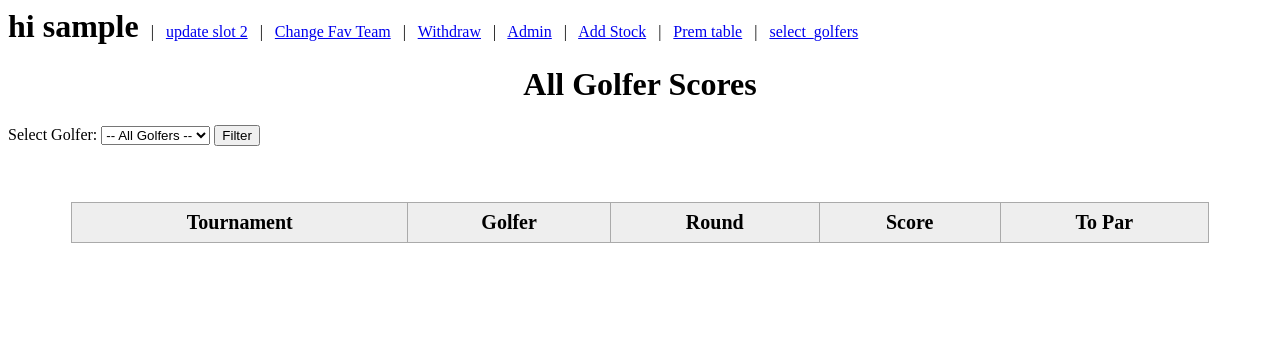
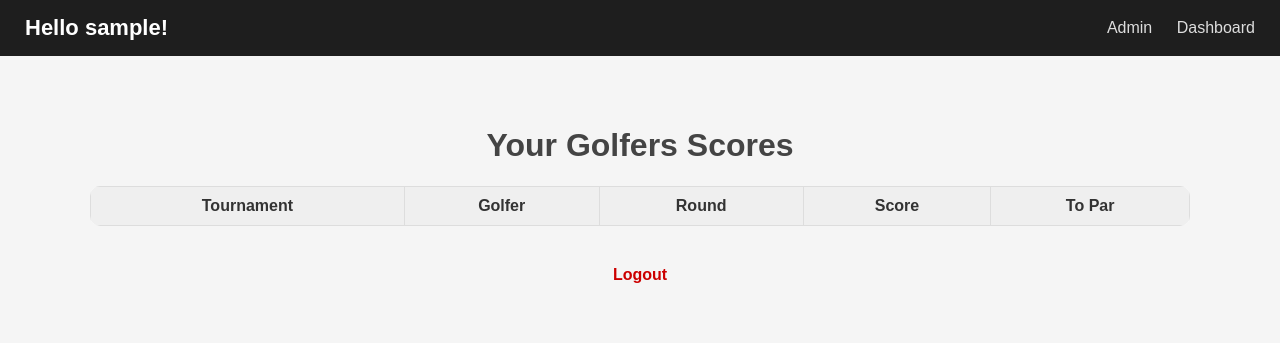
Before and after one commit to oboyle3/prem, a Django app: page /allscores/ in a window 1280 px wide. Shown: the top 343 px of the page. Run offline with Django 5.2, Linux system fonts and the light colour scheme; the visitor is signed in with stand-in values (Sample User, id 1); data comes from the database, SQL or seed files in the repository; lists and menus that the app fills with data are empty.

Commit message:
style changes

```diff
--- a/Fantasy_App/templates/allscores.html
+++ b/Fantasy_App/templates/allscores.html
@@ -1,67 +1,135 @@
 <!DOCTYPE html>
 <html>
 <head>
-    <title>All Golfer Scores</title>
+    <title>All Scores</title>
 
     <style>
+        body {
+            margin: 0;
+            font-family: Arial, sans-serif;
+            background: #f5f5f5;
+            color: #333;
+        }
+
+        /* ---------------- TOP NAV ---------------- */
+        .navbar {
+            background: #1e1e1e;
+            color: white;
+            padding: 15px 25px;
+            display: flex;
+            align-items: center;
+            justify-content: space-between;
+        }
+        .navbar .left {
+            font-size: 22px;
+            font-weight: bold;
+        }
+        .navbar a {
+            color: #ddd;
+            margin-left: 20px;
+            text-decoration: none;
+            font-size: 16px;
+        }
+        .navbar a:hover {
+            color: #fff;
+        }
+
+        /* -------------- LAYOUT WRAPPER -------------- */
+        .container {
+            max-width: 1100px;
+            margin: 30px auto;
+            padding: 20px;
+        }
+
+        /* -------------- SECTION HEADERS -------------- */
+        h1, h2 {
+            color: #444;
+            text-align: center;
+        }
+        h2 {
+            border-bottom: 2px solid #ccc;
+            padding-bottom: 6px;
+            margin-top: 30px;
+        }
+
+        /* ------------------ TABLES ------------------ */
         table {
+            width: 100%;
             border-collapse: collapse;
-            width: 90%;
-            margin: 20px auto;
-            font-size: 20px;
+            margin-top: 15px;
+            background: white;
+            border-radius: 10px;
+            overflow: hidden;
+            font-size: 16px;
         }
         th, td {
-            padding: 8px 10px;
-            border: 1px solid #aaa;
+            border: 1px solid #ddd;
+            padding: 10px 12px;
             text-align: center;
         }
         th {
-            background: #eee;
+            background: #efefef;
+            font-weight: bold;
+        }
+
+        /* ---------------- FORM ---------------- */
+        form {
+            text-align: center;
+            margin-bottom: 20px;
+        }
+        select, button {
+            font-size: 16px;
+            padding: 6px 10px;
+            margin-left: 5px;
+        }
+
+        /* ---------------- FOOTER ---------------- */
+        .logout {
+            display: block;
+            margin: 40px 0;
+            text-align: center;
+            font-size: 16px;
+        }
+        .logout a {
+            color: #cc0000;
+            text-decoration: none;
+            font-weight: bold;
         }
     </style>
 </head>
 
 <body>
-     <h1 style="display:inline;">hi {{ user.username }}</h1>
-    &nbsp; | &nbsp;
-    <a href="/updateslot2/">update slot 2</a>
-    &nbsp; | &nbsp;
-    <a href="/change_fav_team/">Change Fav Team</a>
-    &nbsp; | &nbsp;
-    <a href="/withdraw/">Withdraw</a>
-    &nbsp; | &nbsp;
+
+    <!-- ========================== -->
+    <!--        TOP NAV BAR         -->
+    <!-- ========================== -->
+    <div class="navbar">
+        <div class="left">Hello {{ user.username }}!</div>
+        <div class="right">
         <a href="/admin/">Admin</a>
-    &nbsp; | &nbsp;
-    <a href="/addstock/">Add Stock</a>
-    &nbsp; | &nbsp;
-    <a href="/premtable/">Prem table</a>
-    &nbsp; | &nbsp;
-    <a href="/select_golfers/">select_golfers</a>
+        <a href="/dashboard/">Dashboard</a>
+        </div>
+    </div>
 
-<h1 style="text-align:center;">All Golfer Scores</h1>
+    <div class="container">
+        <h1>Your Golfers Scores</h1>
 
-<form method="get">
+        <!-- Filter Form -->
+        <!-- <form method="get">
             <label>Select Golfer:</label>
             <select name="golfer">
                 <option value="">-- All Golfers --</option>
-
                 {% for golfer in golfers %}
-            <option value="{{ golfer.id }}"
-                {% if golfer.id == selected_golfer_id %}
-                    selected
-                {% endif %}
-            >
+                    <option value="{{ golfer.id }}" {% if golfer.id == selected_golfer_id %}selected{% endif %}>
                         {{ golfer.name }}
                     </option>
                 {% endfor %}
             </select>
+            <button type="submit">Filter</button>
+        </form> -->
 
-    <button type="submit">Filter</button>
-</form>
-
-<br><br>
-
-<table border="1" cellpadding="8">
+        <!-- Scores Table -->
+        <table>
             <thead>
                 <tr>
                     <th>Tournament</th>
@@ -71,7 +139,6 @@
                     <th>To Par</th>
                 </tr>
             </thead>
-
             <tbody>
                 {% for s in scores %}
                     <tr>
@@ -84,3 +151,11 @@
                 {% endfor %}
             </tbody>
         </table>
+
+        <div class="logout">
+            <a href="{% url 'logout' %}">Logout</a>
+        </div>
+    </div>
+
+</body>
+</html>
```
Lines whose indentation alone changed are shown as unchanged.
